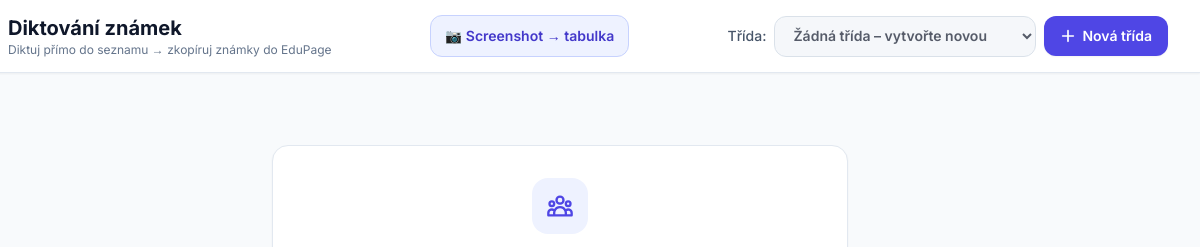
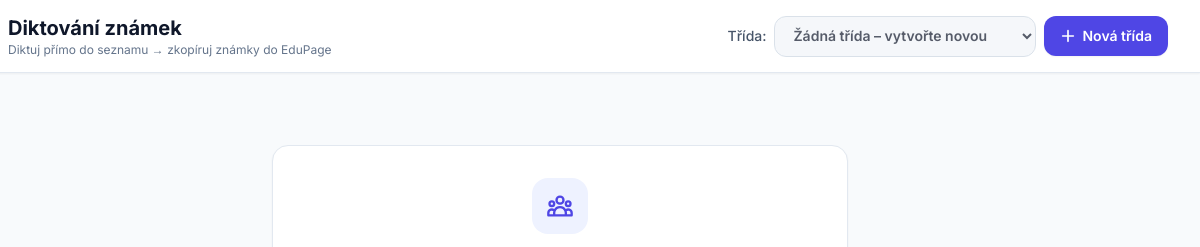
Before and after one commit to Berniocal/skola, a plain HTML site: page index.html in a window 1280 px wide. Shown: the top 247 px of the page, 80-1280 px from the left. Drawn offline with nearby package versions, Linux system fonts and the light colour scheme.

Commit message:
fix: keep grade dictation page independent of screenshot OCR tool

```diff
--- a/index.html
+++ b/index.html
@@ -58,9 +58,6 @@
                     <p class="text-xs text-slate-500">Diktuj přímo do seznamu &rarr; zkopíruj známky do EduPage</p>
                 </div>
             </div>
-
-            <!-- Převod screenshotu na tabulku -->
-            <a href="./ocr.html" class="inline-flex items-center gap-2 bg-indigo-50 hover:bg-indigo-100 border border-indigo-200 text-indigo-700 font-semibold text-sm rounded-xl px-3.5 py-2.5 transition no-underline" title="Rozpoznat text ze screenshotu a upravit v tabulce">📷 Screenshot → tabulka</a>
 
             <!-- Výběr a správa třídy -->
             <div class="flex flex-wrap items-center gap-2 w-full sm:w-auto">
```
